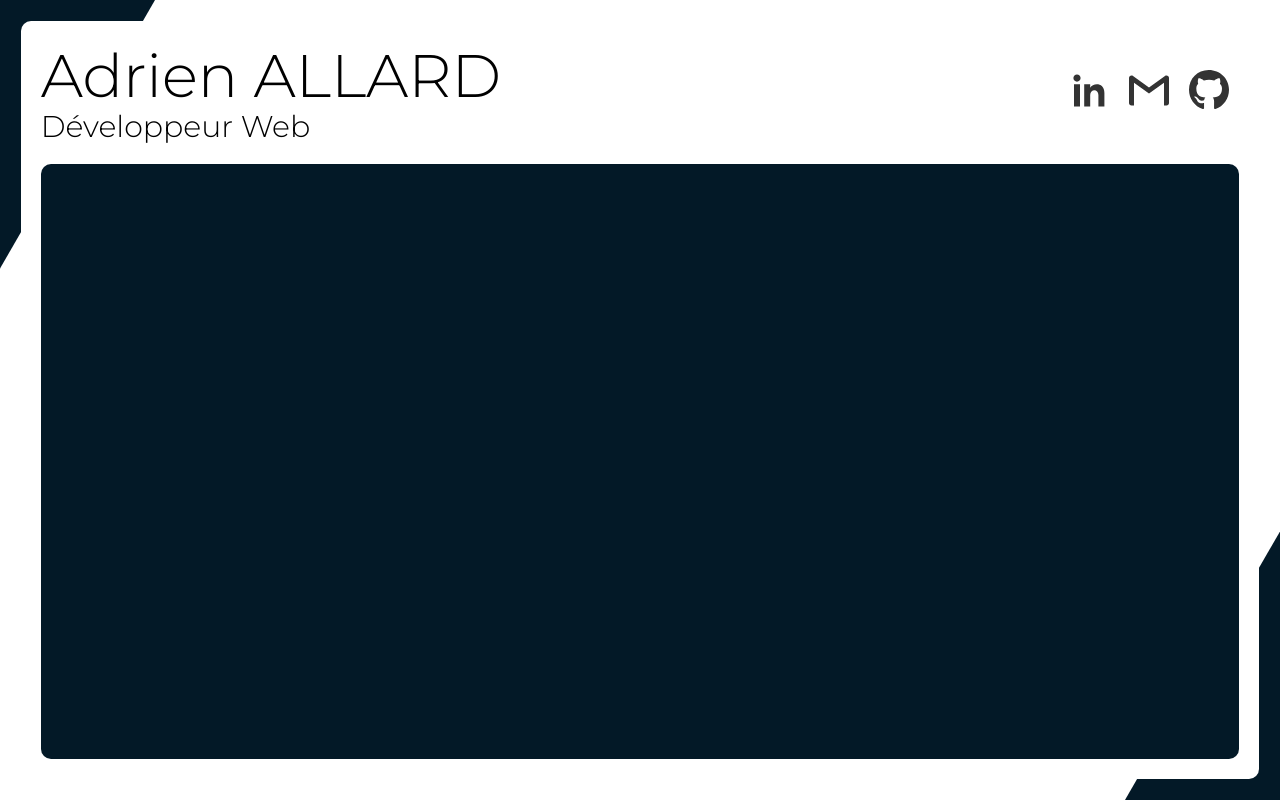
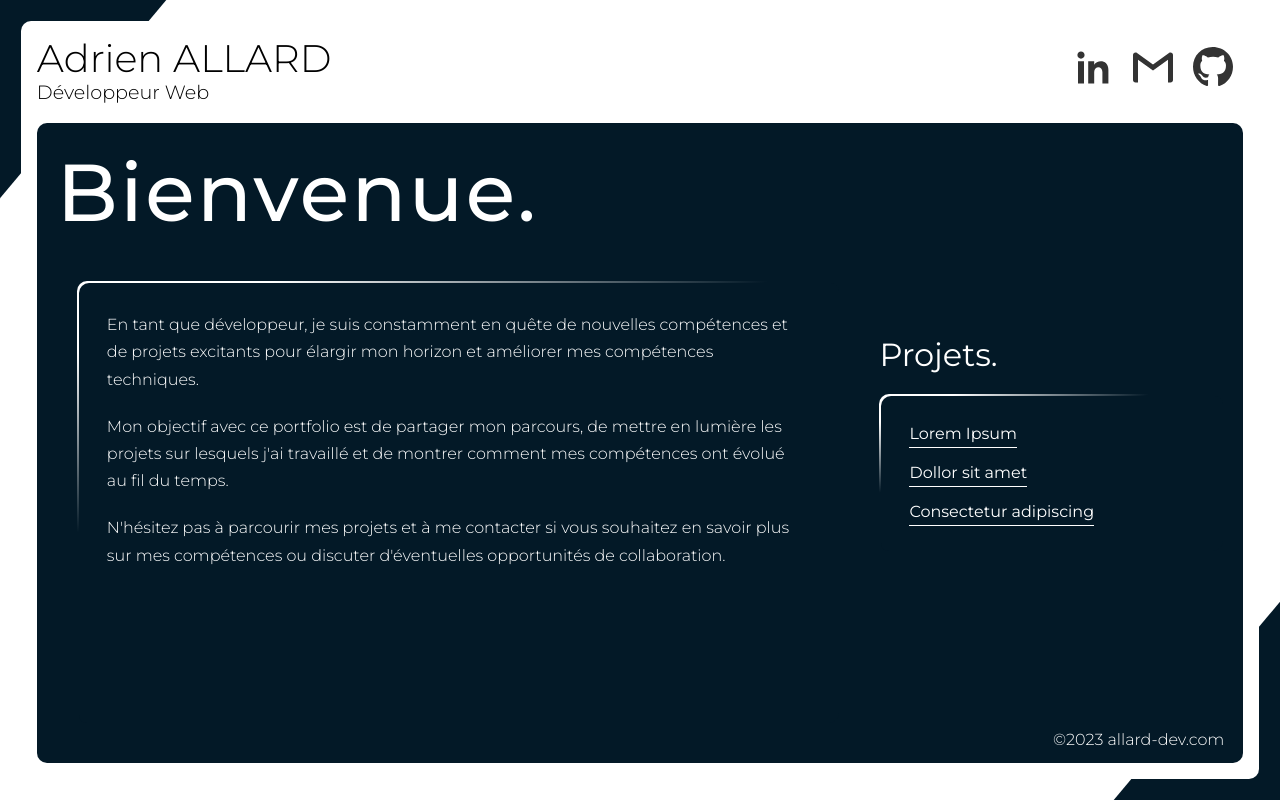
Before and after one commit to The-Leyn/Portfolio_1, a plain HTML site: page index.html in a window 1280 px wide. Drawn offline with Linux system fonts and the light colour scheme.

Commit message:
Integration Index

```diff
--- a/index.html
+++ b/index.html
@@ -22,19 +22,37 @@
                             <path d="M4.9999 36.5H10.9999V14.3H4.9999V36.5ZM7.9999 4.5C5.9999 4.5 4.3999 6.1 4.3999 8.1C4.3999 10.1 5.9999 11.7 7.9999 11.7C9.9999 11.7 11.5999 10.1 11.5999 8.1C11.5999 6.1 9.9999 4.5 7.9999 4.5ZM21.1999 17.7V14.3H15.1999V36.5H21.1999V25.1C21.1999 18.7 29.3999 18.3 29.3999 25.1V36.5H35.3999V22.9C35.3999 12.1 23.9999 12.5 21.1999 17.7Z" fill="#333333" />
                         </svg>
                     </a>
-                    <a href="#">
+                    <a href="mailto:allard15@hotmail.fr">
                         <svg viewBox="0 0 40 41" xmlns="http://www.w3.org/2000/svg">
                             <path d="M40 8V33C40 34.4188 38.9188 35.5 37.5 35.5H35V12.8112L20 23.5863L5 12.8112V35.5H2.5C1.08125 35.5 0 34.4188 0 33V8C0 7.29 0.2675 6.665 0.71625 6.2225C1.165 5.76625 1.79 5.5 2.5 5.5H3.33375L20 17.5837L36.6663 5.5H37.5C38.21 5.5 38.835 5.7675 39.2837 6.2225C39.7325 6.665 40 7.29 40 8Z" fill="#333333" />
                         </svg>
                     </a>
-                    <a href="#">
+                    <a href="https://github.com/The-Leyn">
                         <svg viewBox="0 0 40 41" xmlns="http://www.w3.org/2000/svg">
                             <path d="M19.7419 -0.000244141C8.55645 -0.000244141 0 8.49169 0 19.6772C0 28.6207 5.62903 36.274 13.6694 38.9675C14.7016 39.153 15.0645 38.5159 15.0645 37.9917C15.0645 37.4917 15.0403 34.7336 15.0403 33.0401C15.0403 33.0401 9.39516 34.2498 8.20968 30.6369C8.20968 30.6369 7.29032 28.2901 5.96774 27.6852C5.96774 27.6852 4.12097 26.4191 6.09677 26.4433C6.09677 26.4433 8.10484 26.6046 9.20968 28.524C10.9758 31.6369 13.9355 30.7417 15.0887 30.2094C15.2742 28.9191 15.7984 28.024 16.379 27.4917C11.871 26.9917 7.32258 26.3385 7.32258 18.5804C7.32258 16.3627 7.93548 15.2498 9.22581 13.8304C9.01613 13.3062 8.33064 11.1449 9.43548 8.3546C11.121 7.8304 15 10.532 15 10.532C16.6129 10.0804 18.3468 9.84653 20.0645 9.84653C21.7823 9.84653 23.5161 10.0804 25.129 10.532C25.129 10.532 29.0081 7.82234 30.6935 8.3546C31.7984 11.153 31.1129 13.3062 30.9032 13.8304C32.1936 15.2578 32.9839 16.3707 32.9839 18.5804C32.9839 26.3627 28.2339 26.9836 23.7258 27.4917C24.4677 28.1288 25.0968 29.3385 25.0968 31.2336C25.0968 33.9514 25.0726 37.3143 25.0726 37.9756C25.0726 38.4998 25.4435 39.1369 26.4677 38.9514C34.5323 36.274 40 28.6207 40 19.6772C40 8.49169 30.9274 -0.000244141 19.7419 -0.000244141Z" fill="#333333" />
                         </svg>
                     </a>
                 </div>
             </header>
-            <main></main>
+            <main>
+                <div class="main-info">
+                    <h2>Bienvenue.</h2>
+                    <div class="main-description">
+                        <p>En tant que développeur, je suis constamment en quête de nouvelles compétences et de projets excitants pour élargir mon horizon et améliorer mes compétences techniques.</p>
+                        <p>Mon objectif avec ce portfolio est de partager mon parcours, de mettre en lumière les projets sur lesquels j'ai travaillé et de montrer comment mes compétences ont évolué au fil du temps.</p>
+                        <p>N'hésitez pas à parcourir mes projets et à me contacter si vous souhaitez en savoir plus sur mes compétences ou discuter d'éventuelles opportunités de collaboration.</p>
+                    </div>
+                </div>
+                <div class="project-nav">
+                    <h3>Projets.</h3>
+                    <nav>
+                        <a href="#">Lorem Ipsum</a>
+                        <a href="#">Dollor sit amet</a>
+                        <a href="#">Consectetur adipiscing</a>
+                    </nav>
+                </div>
+            </main>
+            <a href="#">&copy;2023 allard-dev.com</a>
         </div>
         <div class="banner"></div>
     </div>
--- a/style.css
+++ b/style.css
@@ -50,8 +50,8 @@ body {
     background: var(--main-content-bg-color);
     position: absolute;
     height: 155%;
-    width: 120%;
-    transform: rotate(-60deg);
+    width: 150%;
+    transform: rotate(-50deg);
     /* width: 2231.692px;
     height: 1490.387px;
     transform: rotate(117.958deg);   */
@@ -75,13 +75,16 @@ body {
     width: 100%;
     height: 100%;
     background: var(--main-content-bg-color);
-    padding: 20px;
+    /* padding: 20px; */
+    padding: calc(6px + 0.8vw);
     border-radius: 10px;
     overflow: hidden;
     display: flex;
     flex-direction: column;
     z-index: 2;
     gap: 20px;
+    overflow: hidden;
+    position: relative;
 }
 .content header {
     display: flex;
@@ -91,15 +94,16 @@ body {
 }
 /* HEADER */
 .header-text h1, .header-text h2{
-    font-style: normal;
     font-weight: var(--font-weight-general);
     line-height: 115%;
 }
 .header-text h1{
-    font-size: var(--font-size-header-title-desktop);
+    /* font-size: var(--font-size-header-title-desktop); */
+    font-size: max(1.5em, 3vw);
 }
 .header-text h2 {
-    font-size: var(--font-size-header-subtitle-desktop);
+    /* font-size: var(--font-size-header-subtitle-desktop); */
+    font-size: max(1.0em, 1.5vw);
 }
 .header-social {
     display: flex;
@@ -122,12 +126,171 @@ body {
 main {
     display: flex;
     padding: 20px;
-    justify-content: flex-end;
-    align-items: center;
     gap: 20px;
-    flex: 1 0 0;
+    /* flex: 1 0 0; */
     align-self: stretch;
     border-radius: 10px;
     background: var(--main-bg-color);
+    flex: 1 0 0;
+    position: relative;
+}
+.content > a {
+    color: var(--main-primary-text-color);
+    /* font-size: var(--font-size-content-text-and-links-desktop); */
+    font-size: max(1em, 1.25vw);
+    font-weight: var(--font-weight-general);
+    position: absolute;
+    bottom: 30px;
+    right: 35px;
+    text-decoration: none;
+    z-index: 3;
+}
+.main-info {
+    padding: 20px;
+    display: flex;
+    flex-direction: column;
+    width: 70%;
+    gap: 20px;
+}
+.main-info h2 {
+    color: var(--main-primary-text-color);
+    /* font-size: var(--font-size-content-title-desktop); */
+    font-size: max(2.4em, 6.3vw);
+    font-weight: var(--font-weight-content-title);
+    position: relative;
+    right: 20px;
+    bottom: 20px;
+    letter-spacing: 2.4px;
+}
+.main-description {
+    overflow: hidden;
+    position: relative;
+    padding: 30px;
+    display: flex;
+    flex-direction: column;
+    gap: 20px;
+    border-radius: 10px;
+    height: 100%;
+    background: rgb(255,255,255);
+    background: linear-gradient(160deg, rgba(255,255,255,1) 0%, rgba(255,255,255,1) 10%, rgba(3,25,39,1) 35%);
+    z-index: 1;
+}
+.main-description::before, .project-nav nav::before {
+    content: '';
+    background: var(--main-bg-color);
+    border-radius: 10px;
+    width: 100%;
+    height: 100%;
+    position: absolute;
+    top: 2px;
+    left: 2px;
+    z-index: -1;
+ }
+.main-description p {
+    color: var(--main-primary-text-color);
+    /* font-size: var(--font-size-content-text-and-links-desktop); */
+    font-size: max(1em, 1.25vw);
+
+    font-weight: var(--font-weight-general);
+    line-height: 170%;
+    margin-right: 20px;
+}
+.project-nav {
+    width: 30%;
+    display: flex;
+    flex-direction: column;
+    justify-content: center;
+    gap: 20px;
+}
+.project-nav h3 {
+    color: var(--main-primary-text-color);
+    /* font-size: var(--font-size-content-subtitle-desktop); */
+    font-size: max(2em, 1.25vw);
+    font-weight: var(--font-weight-content-subtitle);
+}
+.project-nav nav {
+    padding: 30px;
+    display: flex;
+    flex-direction: column;
+    gap: 20px;
+    align-items: flex-start;
+    border-radius: 10px;
+    overflow: hidden;
+    position: relative;
+    background: rgb(255,255,255);
+    background: linear-gradient(160deg, rgba(255,255,255,1) 0%, rgba(255,255,255,1) 10%, rgba(3,25,39,1) 35%);
+    z-index: 2;
+}
+.project-nav nav a {
+    color: var(--main-primary-text-color);
+    /* font-size: var(--font-size-content-text-and-links-desktop); */
+    font-size: max(1em, 1.25vw);
+    position: relative;
+    text-decoration: none;
+    transition: letter-spacing .3s ease-out;
+}
+.project-nav nav a:hover {
+    letter-spacing: 0.5px;
+}
+.project-nav nav a::after {
+    content: '';
+    position: absolute;
+    left: 0;
+    bottom: -5px;
+    background: var(--main-content-bg-color);
+    width: 100%;
+    height: 1px;
 }
 /* END MAIN */
+/* RESPONSIVE */
+@media (max-width: 1100px) {
+    /* .banner {
+        transform: rotate(30deg);
+    } */
+    .header-social a {
+        padding: 5px;
+    }
+    .header-social a:hover svg {
+        transform: scale(1.15);
+        transition: transform .1s ease-out;
+    }
+    .header-social svg {
+        width: 30px;
+        height: 29px;
+    }
+}
+@media (max-width: 1100px) {
+    .content {
+        gap: 10px;
+    }
+    .content > a {
+        position: static;
+        color: #000;
+        align-self: flex-end;
+    }
+    main {
+        flex-direction: column;
+        overflow: scroll;
+    }
+    .main-info {
+        width: 100%;
+        padding: 0;
+    }
+    .main-info h2 {
+        position: static;
+    }
+    .main-description {
+        padding: 20px;
+    }
+    .main-description p{
+        margin-right: 0;
+    }
+    .project-nav {
+        width: 100%;
+    }
+    .project-nav nav{
+        padding: 20px;
+    }
+
+}
+/* END RESPONSIVE */
```
